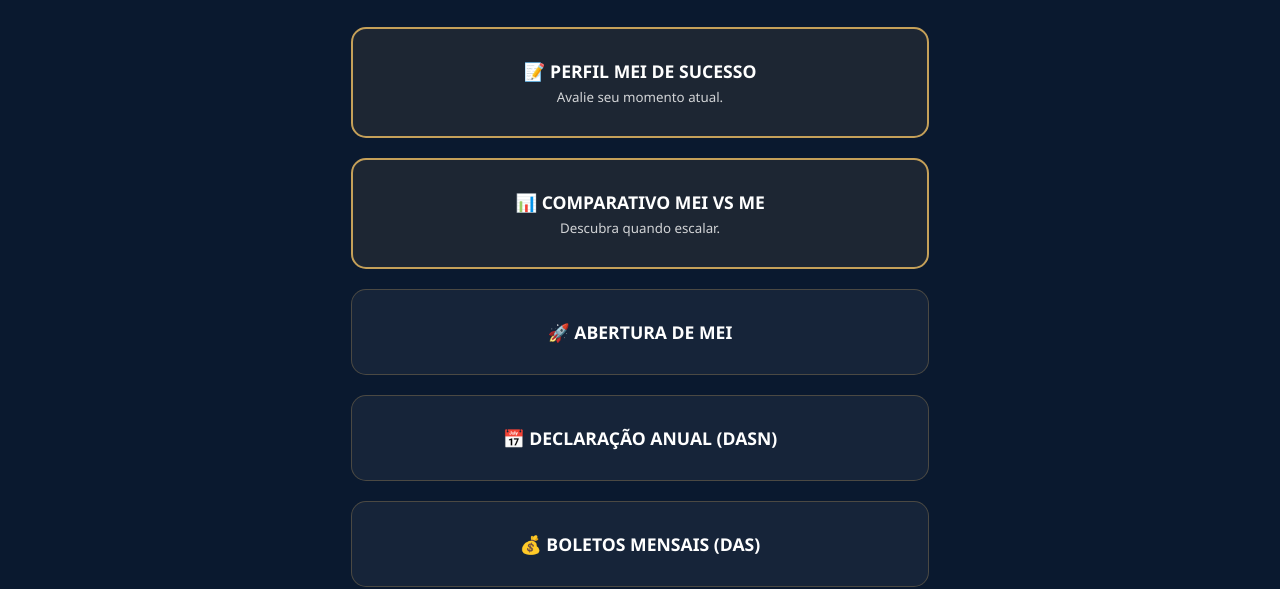
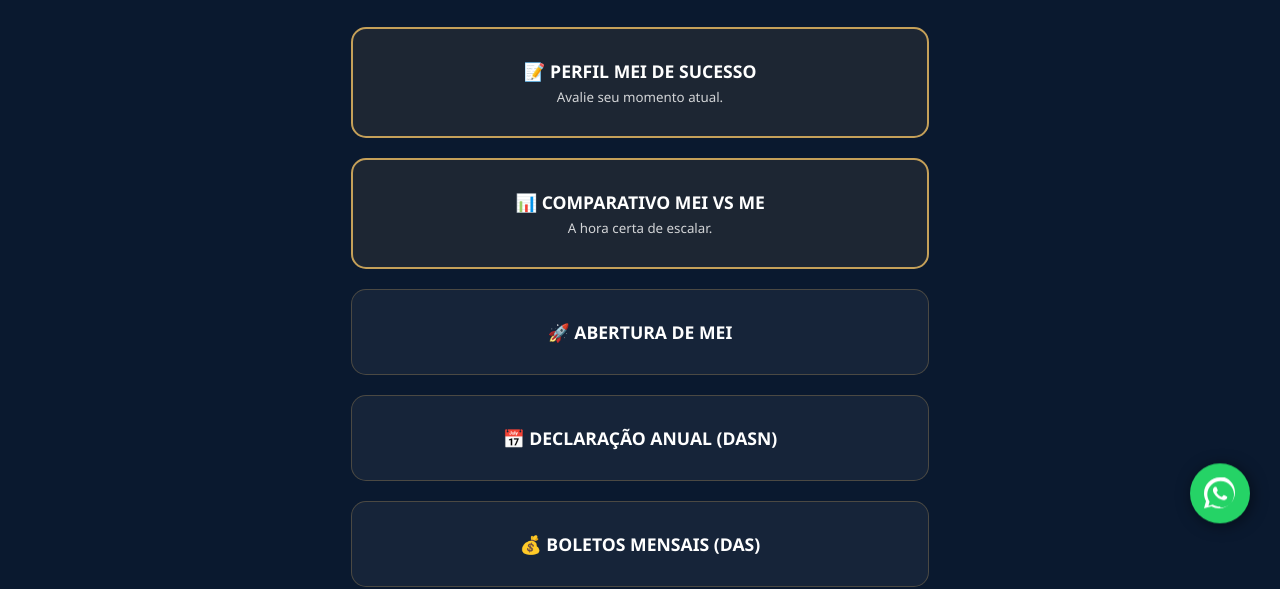
Before and after one commit to PercyContabilidade/site-percy, a website: page mei/soumeilp.html in a window 1280 px wide. Shown: the part 239-828 px from the top of the page. Drawn offline with Linux system fonts and the light colour scheme.

Commit message:
Ajuste: Hub MEI com Botão WhatsApp Flutuante

```diff
--- a/mei/soumeilp.html
+++ b/mei/soumeilp.html
@@ -6,9 +6,9 @@
     <title>Cheguei, Sou MEI! - CAFTER PERCY</title>
     <style>
         :root { --gold: #c5a059; --dark: #0a192f; }
-        body { margin: 0; font-family: 'Segoe UI', sans-serif; background: var(--dark); color: #fff; display: flex; flex-direction: column; min-height: 100vh; }
+        body { margin: 0; font-family: 'Segoe UI', sans-serif; background: var(--dark); color: #fff; display: flex; flex-direction: column; min-height: 100vh; overflow-x: hidden; }
 
-        /* CABEÇALHO PADRONIZADO (IGUAL AO QUESTIONÁRIO) */
+        /* CABEÇALHO PADRONIZADO */
         .site-header {
             padding: 15px 20px;
             display: flex;
@@ -35,10 +35,7 @@
             text-transform: uppercase;
             letter-spacing: 1px;
         }
-        .back-link:hover {
-            background: var(--gold);
-            color: var(--dark);
-        }
+        .back-link:hover { background: var(--gold); color: var(--dark); }
 
         .main-content { flex: 1; max-width: 1100px; margin: 0 auto; padding: 40px 20px; text-align: center; }
         .intro-text h1 { font-size: 2.5rem; color: var(--gold); margin-bottom: 10px; font-weight: 800; }
@@ -47,8 +44,36 @@
         .btn-service { background: rgba(255,255,255,0.05); border: 1px solid rgba(197,160,89,0.3); border-radius: 15px; padding: 30px 20px; text-decoration: none; color: #fff; transition: 0.3s; display: flex; flex-direction: column; align-items: center; }
         .btn-service:hover { background: var(--gold); color: var(--dark); transform: translateY(-5px); }
         .btn-service span { font-weight: 800; font-size: 1.1rem; text-transform: uppercase; }
+        .btn-special { border: 2px solid var(--gold); background: rgba(197, 160, 89, 0.1); }
 
-        .btn-special { border: 2px solid var(--gold); background: rgba(197, 160, 89, 0.1); }
+        /* WHATSAPP FLUTUANTE COM MOVIMENTO SUAVE */
+        .whatsapp-float {
+            position: fixed;
+            width: 60px;
+            height: 60px;
+            bottom: 30px;
+            right: 30px;
+            background-color: #25d366;
+            color: #FFF;
+            border-radius: 50px;
+            text-align: center;
+            font-size: 30px;
+            box-shadow: 2px 2px 15px rgba(0,0,0,0.5);
+            z-index: 1000;
+            display: flex;
+            align-items: center;
+            justify-content: center;
+            transition: 0.3s;
+            animation: float 3s ease-in-out infinite;
+        }
+
+        @keyframes float {
+            0% { transform: translateY(0px); }
+            50% { transform: translateY(-10px); }
+            100% { transform: translateY(0px); }
+        }
+
+        .whatsapp-float:hover { transform: scale(1.1); background-color: #1eb954; }
 
         .site-footer { padding: 40px 20px; background: #060d1a; text-align: center; border-top: 1px solid rgba(197,160,89,0.2); }
         .footer-logo { width: 80px; opacity: 0.5; }
@@ -56,18 +81,15 @@
 </head>
 <body>
     <header class="site-header">
-        <!-- VOLTA PARA O SITE PRINCIPAL -->
         <a href="/index.html" class="back-link">
             <svg width="16" height="16" viewBox="0 0 24 24" fill="none" stroke="currentColor" stroke-width="3" stroke-linecap="round" stroke-linejoin="round"><path d="M19 12H5M12 19l-7-7 7-7"/></svg>
             VOLTAR
         </a>
-
         <a href="/index.html">
             <video autoplay muted loop playsinline class="logo-header">
                 <source src="/ativos/videos/logo-animada.gif.mp4" type="video/mp4">
             </video>
         </a>
-
         <div style="width: 80px;"></div>
     </header>
 
@@ -78,35 +100,33 @@
         </div>
 
         <div class="services-grid">
-            <!-- LINKS INTERNOS -->
             <a href="/mei/questionario.html" class="btn-service btn-special">
                 <span>📝 Perfil MEI de Sucesso</span>
                 <small style="margin-top: 5px; opacity: 0.8;">Avalie seu momento atual.</small>
             </a>
-
             <a href="/mei/mei-ou-me.html" class="btn-service btn-special">
                 <span>📊 Comparativo MEI vs ME</span>
-                <small style="margin-top: 5px; opacity: 0.8;">Descubra quando escalar.</small>
+                <small style="margin-top: 5px; opacity: 0.8;">A hora certa de escalar.</small>
             </a>
-
-            <!-- WHATSAPP COM MENSAGENS CONFIGURADAS -->
             <a href="https://wa.me/5521979667707?text=Olá%20Cafter%20Percy!%20Quero%20abrir%20o%20meu%20MEI%20com%20suporte%20especializado." target="_blank" class="btn-service">
                 <span>🚀 Abertura de MEI</span>
             </a>
-
             <a href="https://wa.me/5521979667707?text=Olá%20Cafter%20Percy!%20Preciso%20de%20ajuda%20com%20minha%20Declaração%20Anual%20DASN." target="_blank" class="btn-service">
                 <span>📅 Declaração Anual (DASN)</span>
             </a>
-
             <a href="https://wa.me/5521979667707?text=Olá%20Cafter%20Percy!%20Preciso%20regularizar%20ou%20emitir%20minhas%20guias%20DAS%20mensais." target="_blank" class="btn-service">
                 <span>💰 Boletos Mensais (DAS)</span>
             </a>
-
             <a href="https://wa.me/5521979667707?text=Olá%20Cafter%20Percy!%20Meu%20negócio%20cresceu%20e%20preciso%20de%20ajuda%20para%20migrar%20para%20Microempresa%20(LTDA)." target="_blank" class="btn-service" style="border-color: #3b82f6;">
                 <span style="color: #3b82f6;">📈 Migrar para LTDA</span>
             </a>
         </div>
     </main>
+
+    <!-- BOTÃO FLUTUANTE ATIVO -->
+    <a href="https://wa.me/5521979667707?text=Olá%20Cafter%20Percy!%20Estou%20no%20Portal%20MEI%20e%20gostaria%20de%20tirar%20uma%20dúvida." class="whatsapp-float" target="_blank">
+        <svg viewBox="0 0 32 32" style="width:32px; height:32px; fill:white;"><path d="M16 0c-8.837 0-16 7.163-16 16 0 2.825.737 5.48 2.025 7.788l-2.025 7.212 7.425-1.95c2.25 1.213 4.825 1.95 7.575 1.95 8.837 0 16-7.163 16-16s-7.163-16-16-16zM16 29.333c-2.45 0-4.738-.638-6.725-1.75l-.488-.275-4.413 1.163 1.188-4.225-.3-.488c-1.225-1.975-1.938-4.313-1.938-6.758 0-7.363 5.988-13.35 13.35-13.35s13.35 5.988 13.35 13.35-5.988 13.35-13.35 13.35zM22.513 18.913c-.35-.175-2.075-1.025-2.4-1.138-.325-.113-.563-.175-.8.175s-.913 1.138-1.113 1.363c-.2.225-.4.25-.75.075-.35-.175-1.488-.55-2.825-1.738-1.038-.925-1.738-2.063-1.938-2.413-.2-.35-.025-.538.15-.713.163-.163.35-.413.525-.613.175-.2.225-.35.35-.575.113-.225.05-.425-.025-.6-.075-.175-.8-1.925-1.1-2.638-.288-.713-.588-.613-.8-.613h-.688c-.238 0-.613.088-.938.438s-1.238 1.213-1.238 2.95 1.263 3.425 1.438 3.663c.175.238 2.488 3.8 6.025 5.338.838.363 1.5.588 2.013.75.838.263 1.6.225 2.213.138.675-.1 2.075-.85 2.375-1.675s.3-1.525.213-1.675c-.088-.138-.325-.213-.675-.4z"/></svg>
+    </a>
 
     <footer class="site-footer">
         <img src="/ativos/images/logopercyatual.jpeg" class="footer-logo">
```
